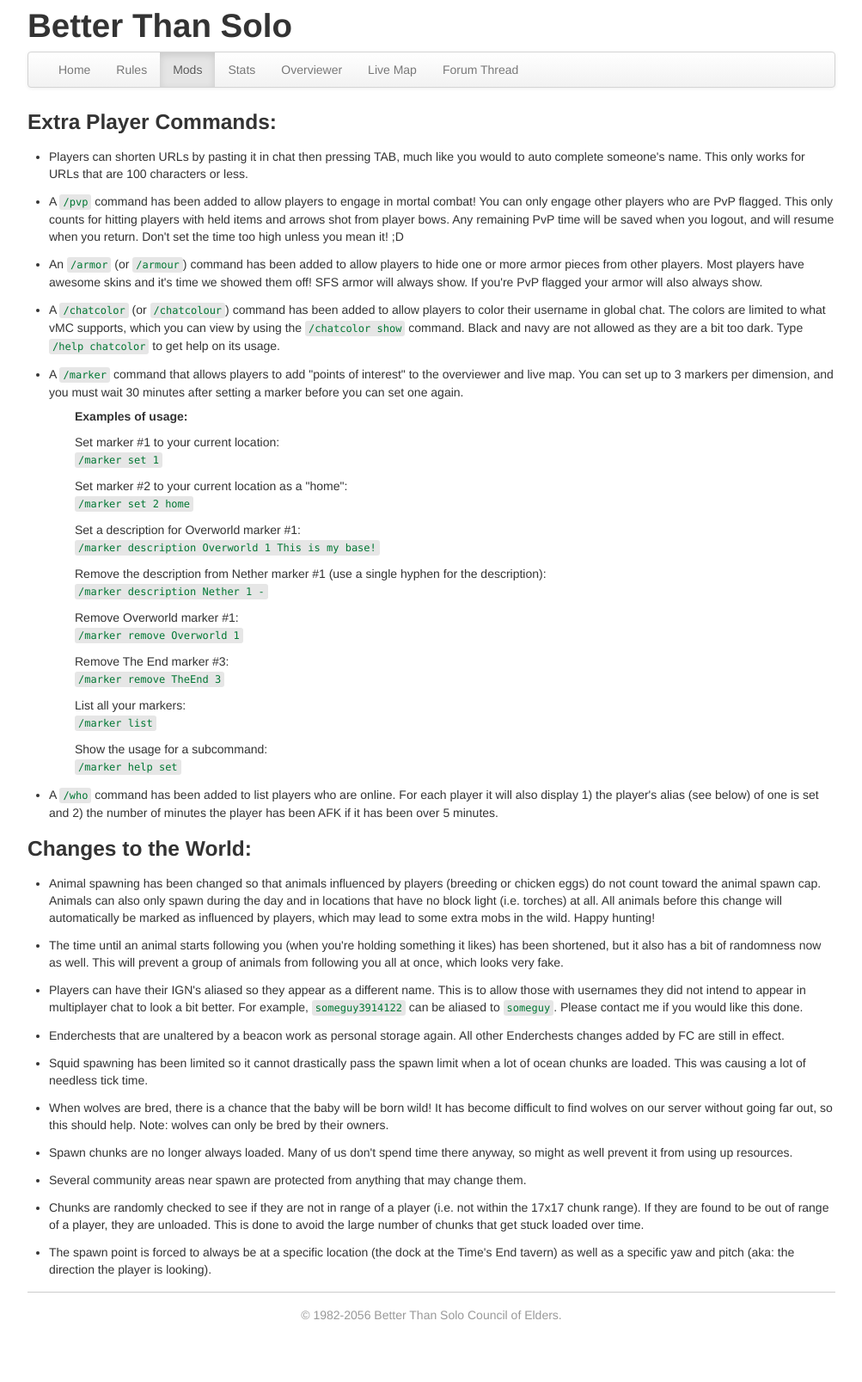
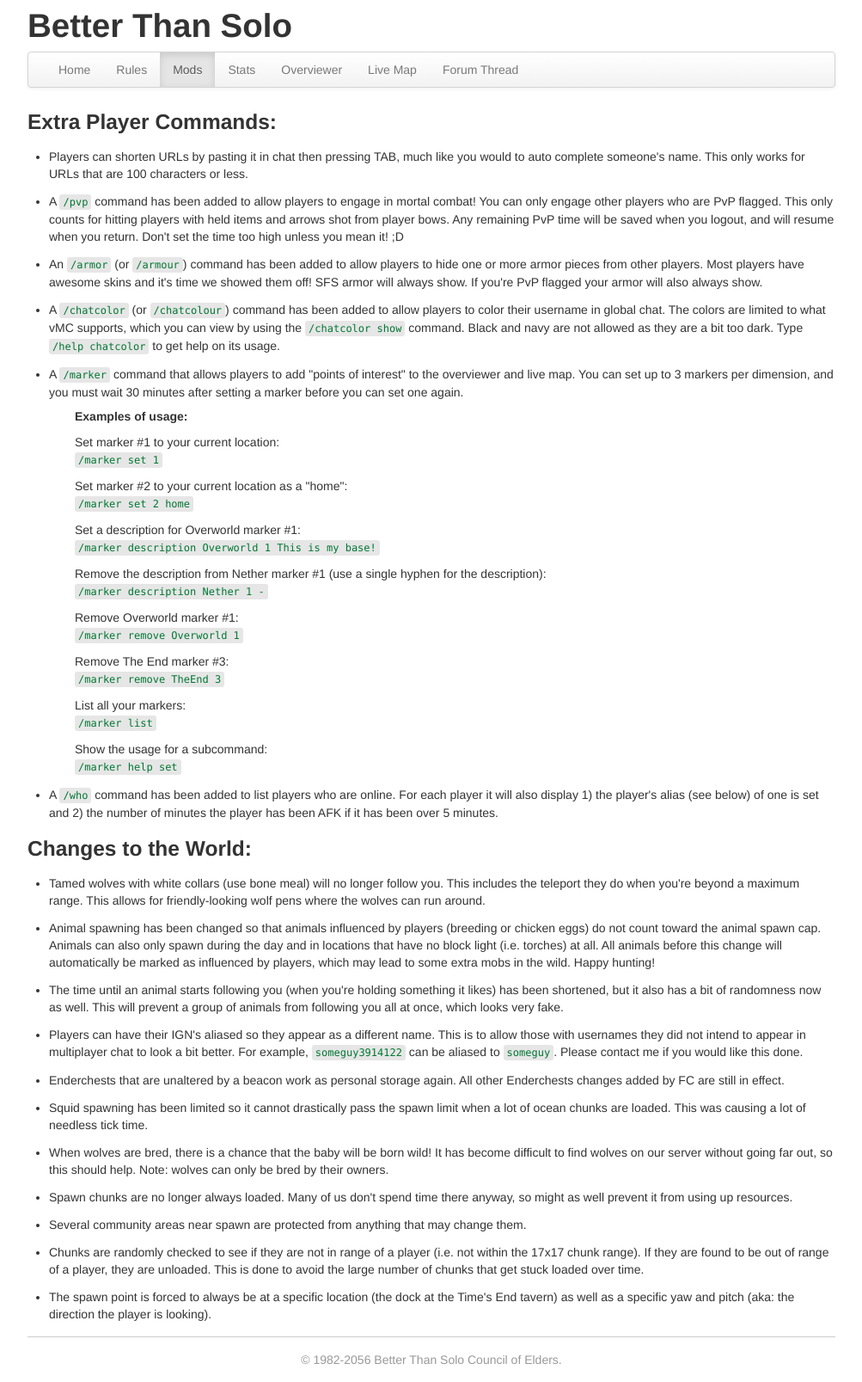
Before and after one commit to btwmodsbiz/betterthansolo, a Jekyll site: the page built from mods.html, in a window 1280 px wide. Shown: the whole page at 86% size, without its empty margins (138-1141 px from the left). Built offline with Jekyll 4.4.1, drawn with Linux system fonts in a browser that asks for light colours; before the commit the page ends 1555 px from its top, so only the background shows below that.

Commit message:
Updated mods page.

```diff
--- a/mods.html
+++ b/mods.html
@@ -66,6 +66,10 @@ activepage: mods
 <h3>Changes to the World:</h3>
 
 <ul class="padded">
+    <li>Tamed wolves with white collars (use bone meal) will no longer follow you.
+    This includes the teleport they do when you're beyond a maximum range.
+    This allows for friendly-looking wolf pens where the wolves can run around.</li>
+
     <li>Animal spawning has been changed so that animals influenced by players (breeding or chicken eggs)
     do not count toward the animal spawn cap. Animals can also only spawn during the day and in locations
     that have no block light (i.e. torches) at all. All animals before this change will automatically be marked
```
